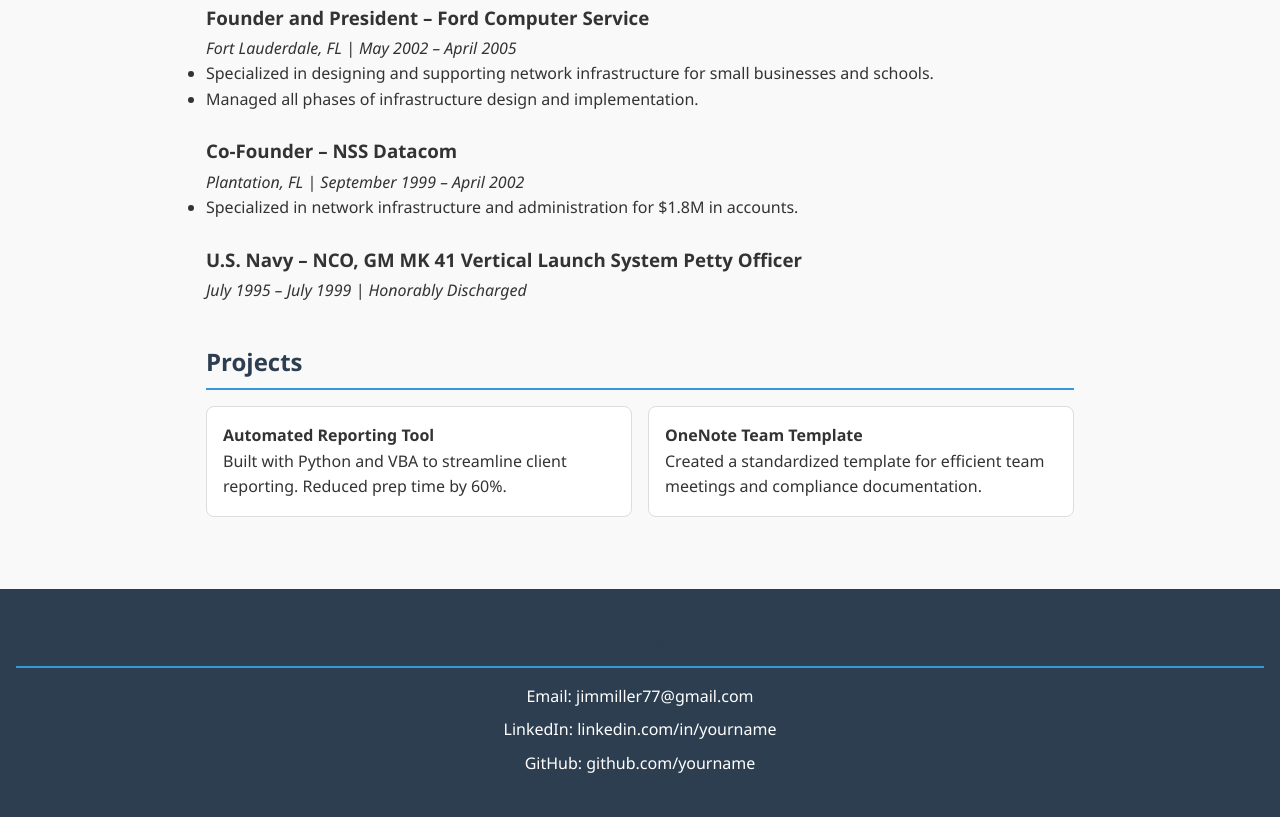
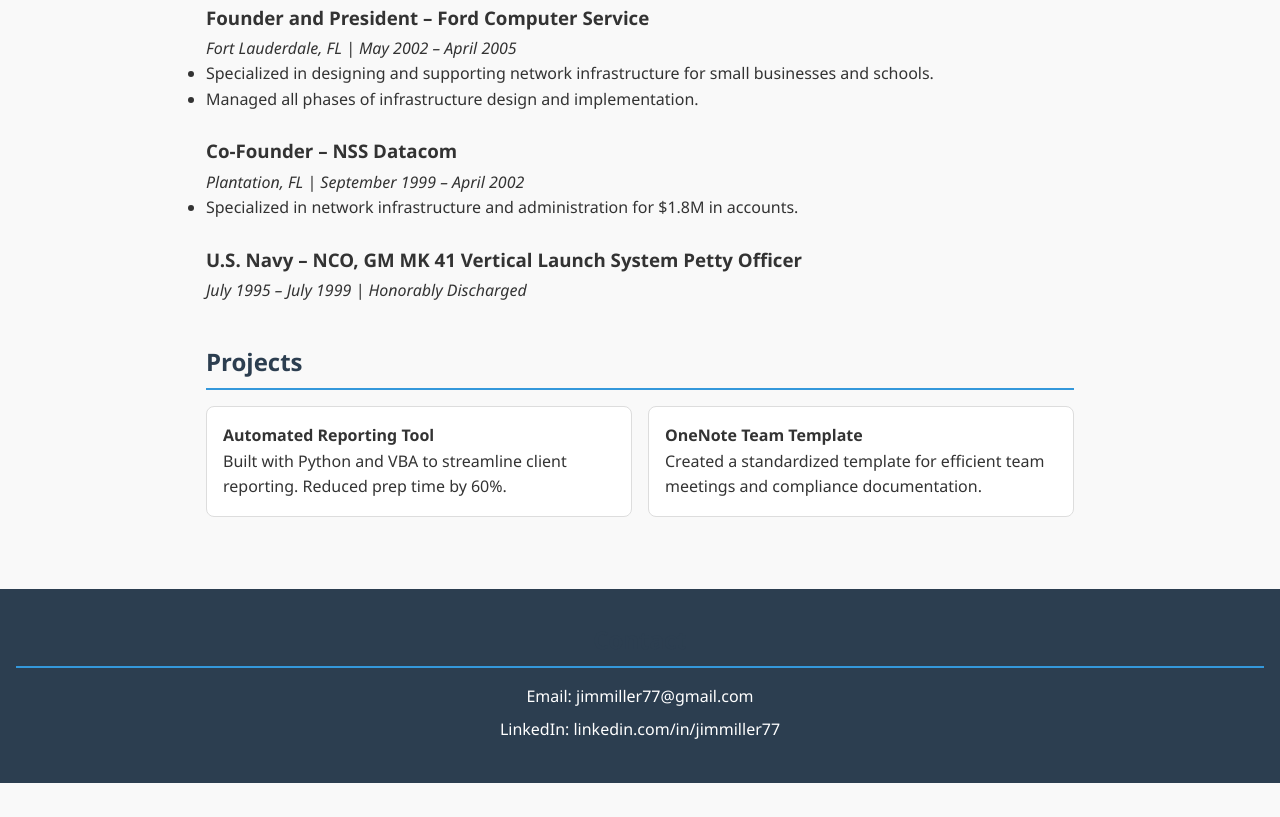
Before and after one commit to WishfulTh1nk1ng/online, a plain HTML site: page index.html in a window 1280 px wide. Shown: the part 1520-2337 px from the top of the page. After the commit the page ends 2303 px from the top, so only its background shows below. Drawn offline with Linux system fonts and the light colour scheme.

Commit message:
Update index.html

```diff
--- a/index.html
+++ b/index.html
@@ -260,8 +260,8 @@
   <footer class="contact">
     <h2>Contact</h2>
     <p>Email: jimmiller77@gmail.com</p>
-    <p>LinkedIn: linkedin.com/in/yourname</p>
-    <p>GitHub: github.com/yourname</p>
+    <p>LinkedIn: linkedin.com/in/jimmiller77</p>
+
   </footer>
 
 </body>
```
